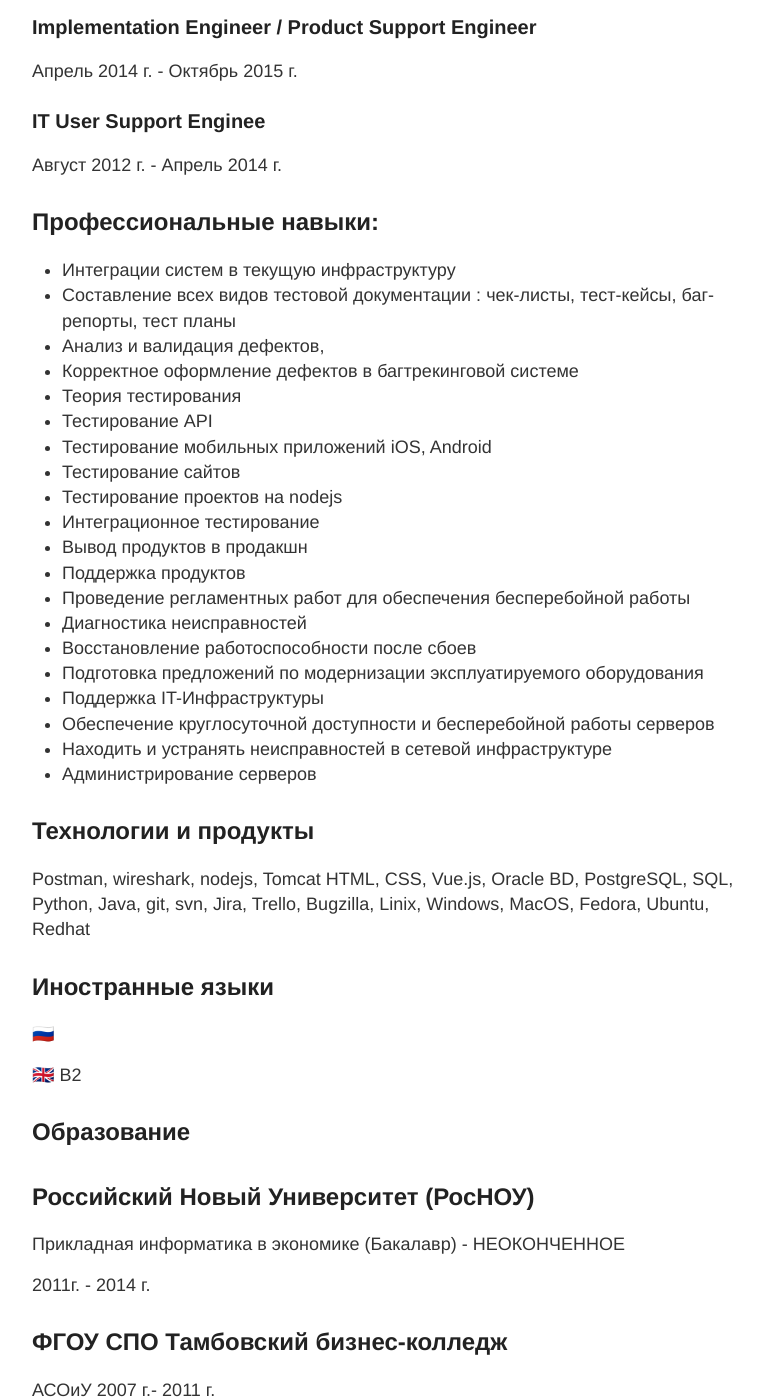
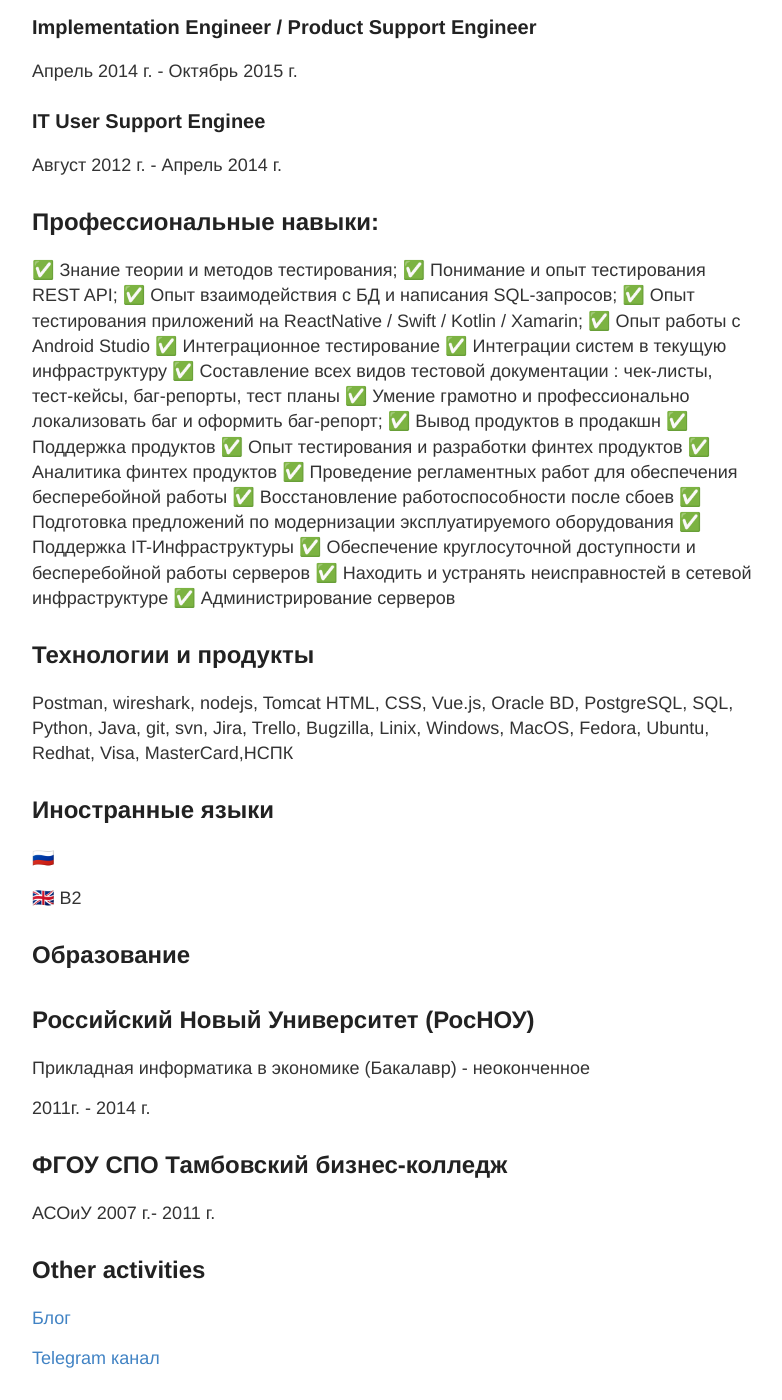
Before and after one commit to tatarinovms/tatarinovms.github.io, a Jekyll site: the page built from cv.md, in a window 1280 px wide and 1400 px high, scrolled down 983 px. Shown: the whole window, without its empty margins (248-1030 px from the left). Built offline with Jekyll 4.4.1, drawn with Linux system fonts in a browser that asks for light colours.

Commit message:
Update cv.md

```diff
--- a/cv.md
+++ b/cv.md
@@ -34,31 +34,30 @@ permalink: /cv/
 Август 2012 г. - Апрель 2014 г.
 
 ## Профессиональные навыки:
-
-- Интеграции систем в текущую инфраструктуру
-- Составление всех видов тестовой документации : чек-листы, тест-кейсы, баг-репорты, тест планы
-- Анализ и валидация дефектов,
-- Корректное оформление дефектов в багтрекинговой системе
-- Теория тестирования
-- Тестирование API
-- Тестирование мобильных приложений iOS, Android
-- Тестирование сайтов
-- Тестирование проектов на nodejs
-- Интеграционное тестирование
-- Вывод продуктов в продакшн
-- Поддержка продуктов
-- Проведение регламентных работ для обеспечения бесперебойной работы
-- Диагностика неисправностей
-- Восстановление работоспособности после сбоев
-- Подготовка предложений по модернизации эксплуатируемого оборудования
-- Поддержка IT-Инфраструктуры
-- Обеспечение круглосуточной доступности и бесперебойной работы серверов
-- Находить и устранять неисправностей в сетевой инфраструктуре
-- Администрирование серверов
+✅ Знание теории и методов тестирования;
+✅ Понимание и опыт тестирования REST API;
+✅ Опыт взаимодействия с БД и написания SQL-запросов;
+✅ Опыт тестирования приложений на ReactNative / Swift / Kotlin / Xamarin;
+✅ Опыт работы с Android Studio
+✅ Интеграционное тестирование
+✅ Интеграции систем в текущую инфраструктуру
+✅ Составление всех видов тестовой документации : чек-листы, тест-кейсы, баг-репорты, тест планы
+✅ Умение грамотно и профессионально локализовать баг и оформить баг-репорт;
+✅ Вывод продуктов в продакшн
+✅ Поддержка продуктов
+✅ Опыт тестирования и разработки финтех продуктов
+✅ Аналитика финтех продуктов
+✅ Проведение регламентных работ для обеспечения бесперебойной работы
+✅ Восстановление работоспособности после сбоев
+✅ Подготовка предложений по модернизации эксплуатируемого оборудования
+✅ Поддержка IT-Инфраструктуры
+✅ Обеспечение круглосуточной доступности и бесперебойной работы серверов
+✅ Находить и устранять неисправностей в сетевой инфраструктуре
+✅ Администрирование серверов
 
 ## Технологии и продукты
 
-Postman, wireshark, nodejs, Tomcat HTML, CSS, Vue.js, Oracle BD, PostgreSQL, SQL, Python, Java, git, svn, Jira, Trello, Bugzilla, Linix, Windows, MacOS, Fedora, Ubuntu, Redhat
+Postman, wireshark, nodejs, Tomcat HTML, CSS, Vue.js, Oracle BD, PostgreSQL, SQL, Python, Java, git, svn, Jira, Trello, Bugzilla, Linix, Windows, MacOS, Fedora, Ubuntu, Redhat, Visa, MasterCard,НСПК
 
 ## Иностранные языки
 
@@ -70,7 +69,7 @@ Postman, wireshark, nodejs, Tomcat HTML, CSS, Vue.js, Oracle BD, PostgreSQL, SQL
 
 ## Российский Новый Университет (РосНОУ)
 
-Прикладная информатика в экономике (Бакалавр) - НЕОКОНЧЕННОЕ
+Прикладная информатика в экономике (Бакалавр) - неоконченное
 
 2011г. - 2014 г.
 
```
